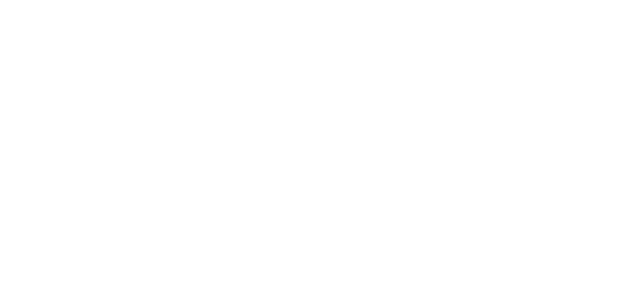
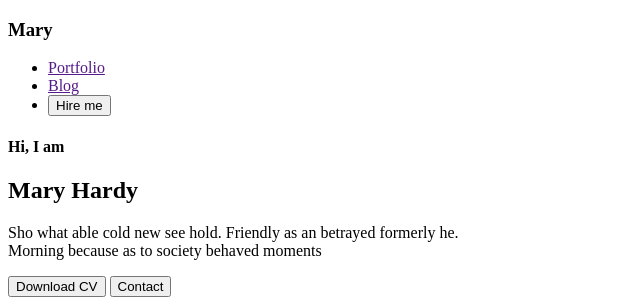
Before and after one commit to EliyasMiah/developer-portfolio, a plain HTML site: page index.html in a window 1280 px wide. Shown: the whole page, without its empty margins (0-640 px from the left). Drawn offline with Linux system fonts and the light colour scheme.

Commit message:
First html nav

```diff
--- a/index.html
+++ b/index.html
@@ -6,6 +6,22 @@
     <title>Document</title>
 </head>
 <body>
-
+    <nav>
+        <h3 class="logo-primary">Mary</h3>
+        <ul>
+            <li><a href="">Portfolio</a></li>
+            <li><a href="">Blog</a></li>
+            <li><a href=""><button>Hire me</button></a></li>
+        </ul>
+        <div class="banner">
+            <h4>Hi, I am</h4>
+            <h1>Mary Hardy</h1>
+            <p>Sho what able cold new see hold. Friendly as an betrayed formerly he.<br/>
+                Morning because as to society behaved moments</p>
+                <button>Download CV</button>
+                <button>Contact</button>
+        </div>
+        <img src="portfolio-resources/images/hardy.png" alt="">
+    </nav>
 </body>
 </html>
```
